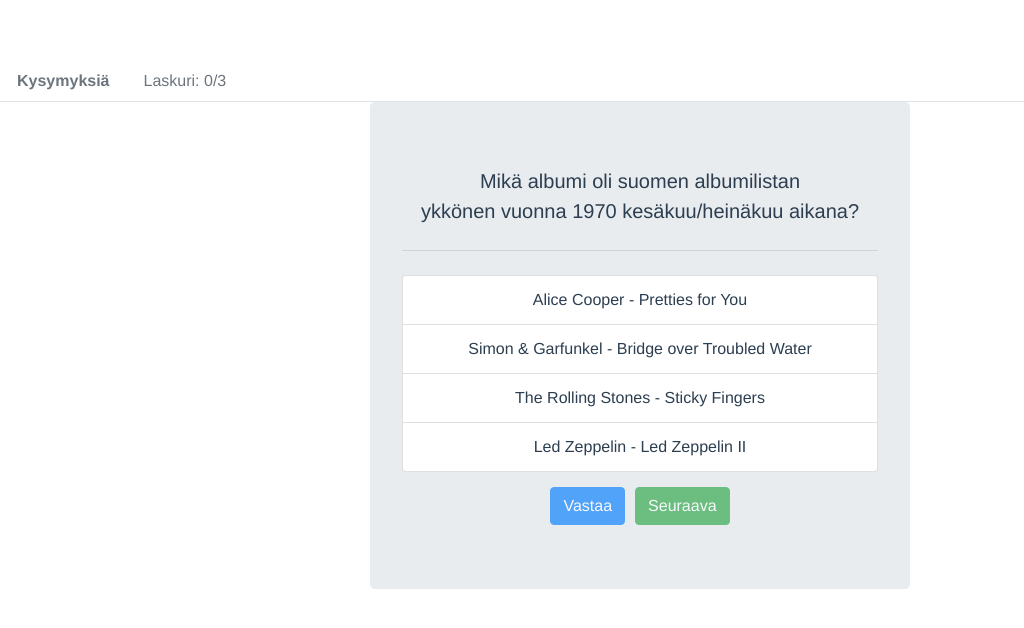
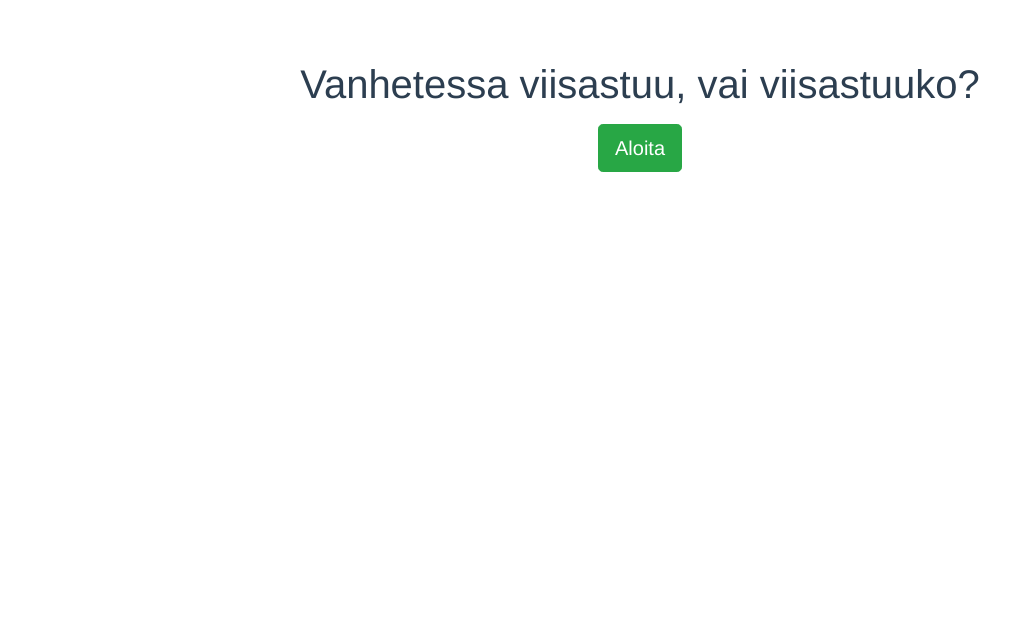
Before and after one commit to RikuTi/quizapp, a Vue app: page / in a window 1280 px wide. Shown: the top 628 px of the page, without its empty margins (0-1024 px from the left). Built offline with nearby package versions, Linux system fonts and the light colour scheme.

Commit message:
Added start page. Added more questions.

```diff
--- a/src/App.vue
+++ b/src/App.vue
@@ -1,6 +1,13 @@
 <template>
   <div id="app">
+
+    <WelcomePage
+     v-if="!hasBegun"
+     :setStarted="setStarted"
+    />
+
     <Header
+    v-if="hasBegun"
     :numCorrect="numCorrect"
     :numTotal="numTotal"
     />
@@ -10,7 +17,7 @@
         <b-col sm="6" offset="3">
 
           <QuestionBox
-            v-if="questions.length && index < questions.length"
+            v-if="questions.length && index < questions.length && hasBegun"
             :currentQuestion="questions[index]"
             :next ="next"
             :increment="increment"
@@ -18,7 +25,7 @@
            />
 
            <VideoContainer
-           v-if="index >= questions.length"
+           v-if="index >= questions.length && hasBegun"
            />
 
         </b-col>
@@ -32,12 +39,15 @@
 import Header from './components/Header.vue'
 import QuestionBox from './components/QuestionBox.vue'
 import VideoContainer from './components/VideoContainer.vue'
+import WelcomePage from './components/WelcomePage.vue'
+
 export default {
   name: 'App',
   components: {
     Header,
     QuestionBox,
-    VideoContainer
+    VideoContainer,
+    WelcomePage
   },
 
   data() {
@@ -46,7 +56,8 @@
           myQuestions: [],
           index: 0,
           numCorrect: 0,
-          numTotal: 0
+          numTotal: 0,
+          hasBegun: false
       }
   },
   methods: {
@@ -58,6 +69,9 @@
               this.numCorrect++
           }
           //this.numTotal++
+      },
+      setStarted(){
+        this.hasBegun = true
       }
   },
   mounted: function() {
@@ -81,7 +95,17 @@
       question:"Mikä oli Saaren kunnan asukasluku vuonna 1970?",
       image_source: "" }
 
-      var question_3 = {correct_answer:"50",
+      var question_3 = {correct_answer:"1988",
+      incorrect_answers: ["1972","1976","1992"],
+      question:"Minä vuonna Suomen jääkiekon maajoukkue voitti ensimmäinen Olympialaisten arvomitalin?",
+      image_source: "" }
+
+      var question_4 = {correct_answer:"Ford Escort Mk2 Cosworth",
+      incorrect_answers: ["BMW M3 E30","Mercedes-Benz W201","Ford Sierra"],
+      question:"Mikä auto kuvassa näkyy?",
+      image_source: "https://www.classicdriver.com/sites/default/files/styles/two_third_slider/public/cars_images/dsc04614_large_0.jpg" }
+
+      var question_5 = {correct_answer:"50",
       incorrect_answers: ["230","7","25"],
       question:"Mikä on x:n arvo kun x on:",
       image_source: "https://puu.sh/FWZdr/c15ab77f20.png" }
@@ -89,6 +113,8 @@
       this.questions.push(question_1)
       this.questions.push(question_2)
       this.questions.push(question_3)
+      this.questions.push(question_4)
+      this.questions.push(question_5)
 
       this.numTotal = this.questions.length
 
--- a/src/components/Header.vue
+++ b/src/components/Header.vue
@@ -2,7 +2,7 @@
     <div>
         <b-nav tabs>
         <b-nav-item disabled><b>Kysymyksiä</b></b-nav-item>
-        <b-nav-item disabled>Laskuri: {{numCorrect}}/{{numTotal}}</b-nav-item>
+        <b-nav-item disabled>Oikein: {{numCorrect}}/{{numTotal}}</b-nav-item>
         </b-nav>
     </div>
 </template>
--- a/src/components/QuestionBox.vue
+++ b/src/components/QuestionBox.vue
@@ -6,7 +6,7 @@
         {{  decoder(currentQuestion.question) }}
 
         <div v-if="currentQuestion.image_source != ''">
-          <img :src="currentQuestion.image_source" alt="">
+          <img :src="currentQuestion.image_source" alt="" class="img-fluid">
         </div>
       </template>
 
--- /dev/null
+++ b/src/components/WelcomePage.vue
@@ -0,0 +1,25 @@
+<template>
+    <div>
+       <h1>Vanhetessa viisastuu, vai viisastuuko?</h1>
+
+        <div class="pt-2 pb-4">
+            <b-button class="btn btn-primary btn-lg " @click="setStarted" variant="success">
+                Aloita
+            </b-button>
+        </div>
+    </div>
+</template>
+
+
+<script>
+export default {
+   props : {
+    setStarted: Function
+  },
+}
+</script>
+
+
+<style scoped>
+
+</style>
```
